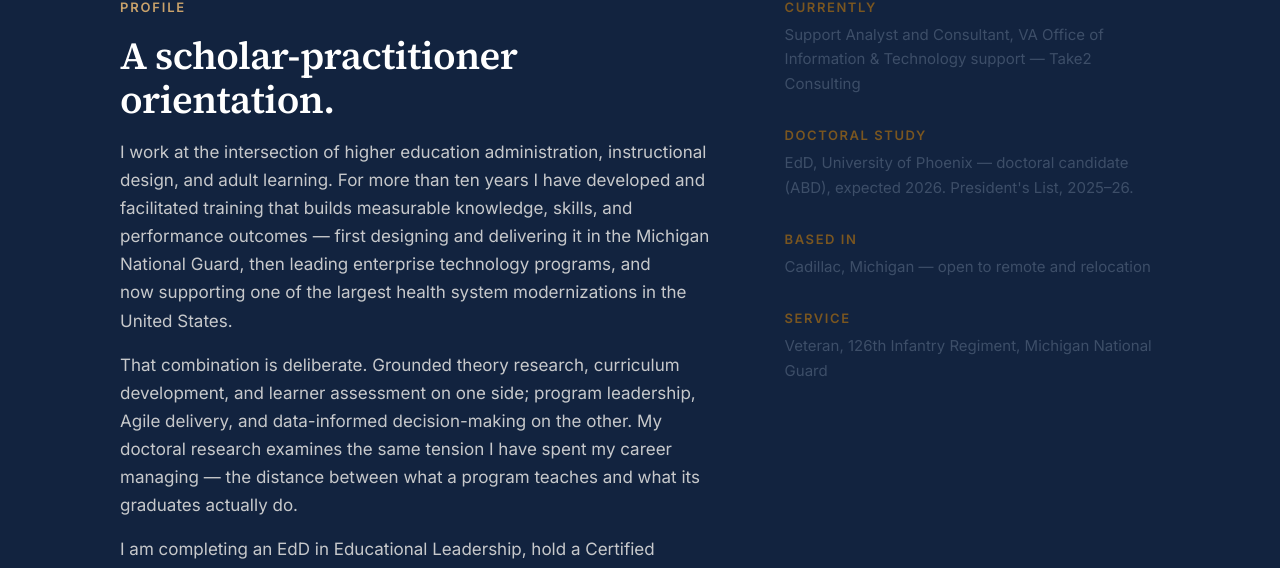
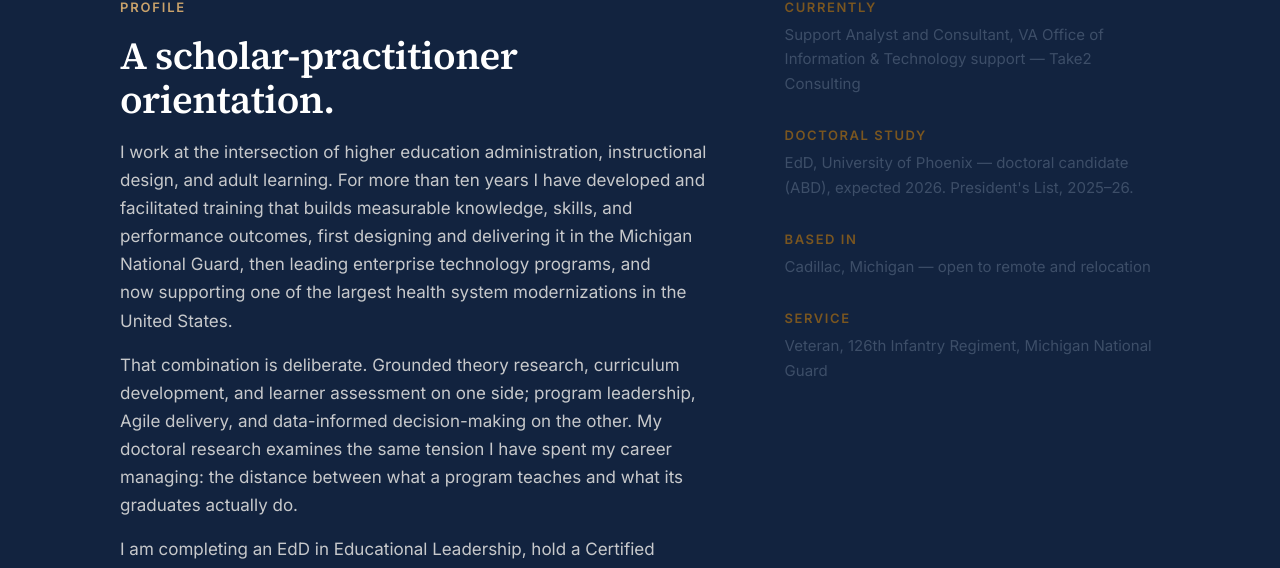
Before and after one commit to Justin2988/Justin2988.github.io, a plain HTML site: page index.html in a window 1280 px wide. Shown: the part 1014-1582 px from the top of the page. Drawn offline with Linux system fonts and the light colour scheme.

Commit message:
Remove em dashes from profile copy

```diff
--- a/index.html
+++ b/index.html
@@ -137,7 +137,7 @@
           <p>
             I work at the intersection of higher education administration, instructional design,
             and adult learning. For more than ten years I have developed and facilitated training
-            that builds measurable knowledge, skills, and performance outcomes — first designing
+            that builds measurable knowledge, skills, and performance outcomes, first designing
             and delivering it in the Michigan National Guard, then leading enterprise technology
             programs, and now supporting one of the largest health system modernizations in the
             United States.
@@ -146,7 +146,7 @@
             That combination is deliberate. Grounded theory research, curriculum development, and
             learner assessment on one side; program leadership, Agile delivery, and data-informed
             decision-making on the other. My doctoral research examines the same tension I have
-            spent my career managing — the distance between what a program teaches and what its
+            spent my career managing: the distance between what a program teaches and what its
             graduates actually do.
           </p>
           <p>
```
